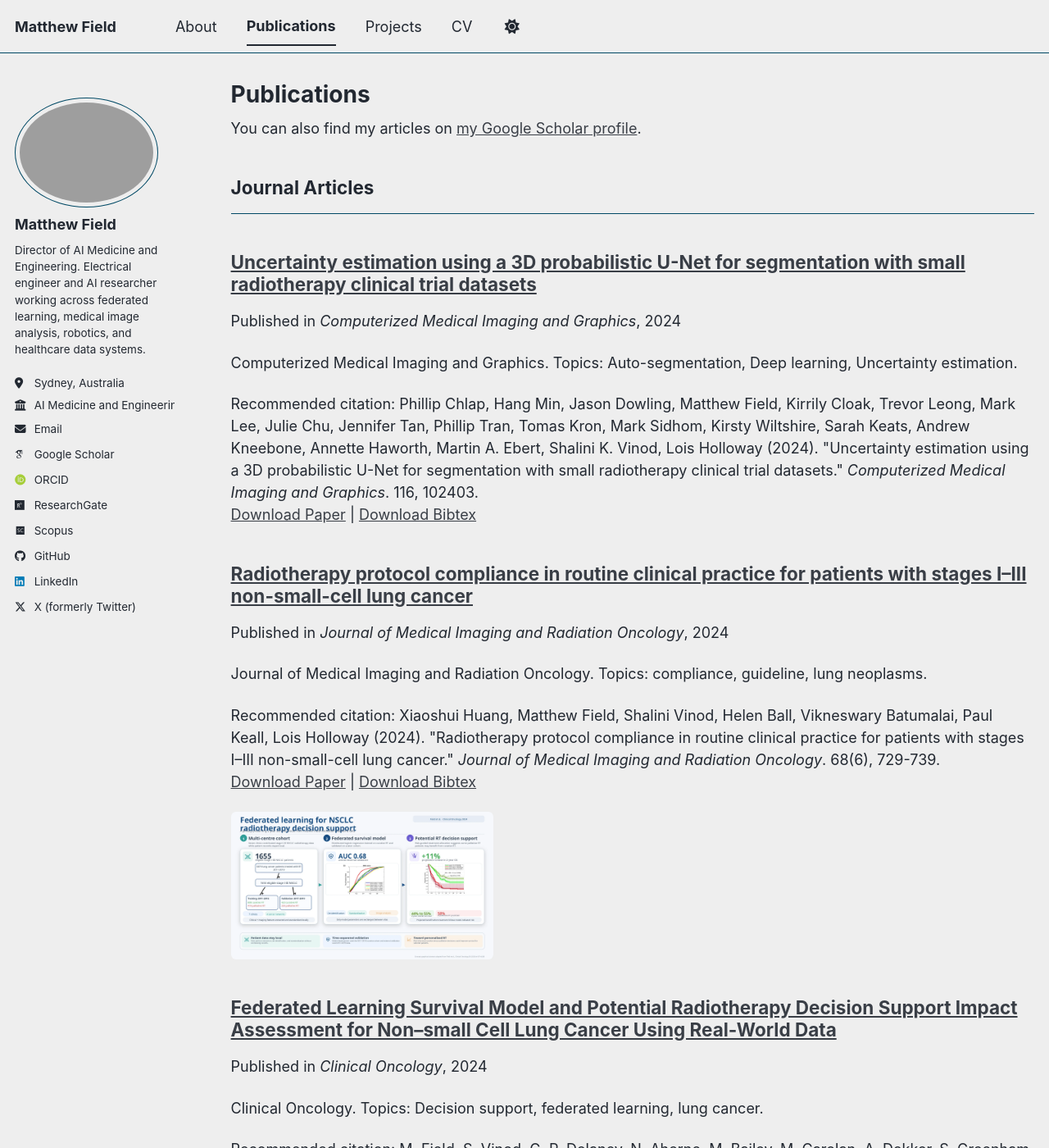
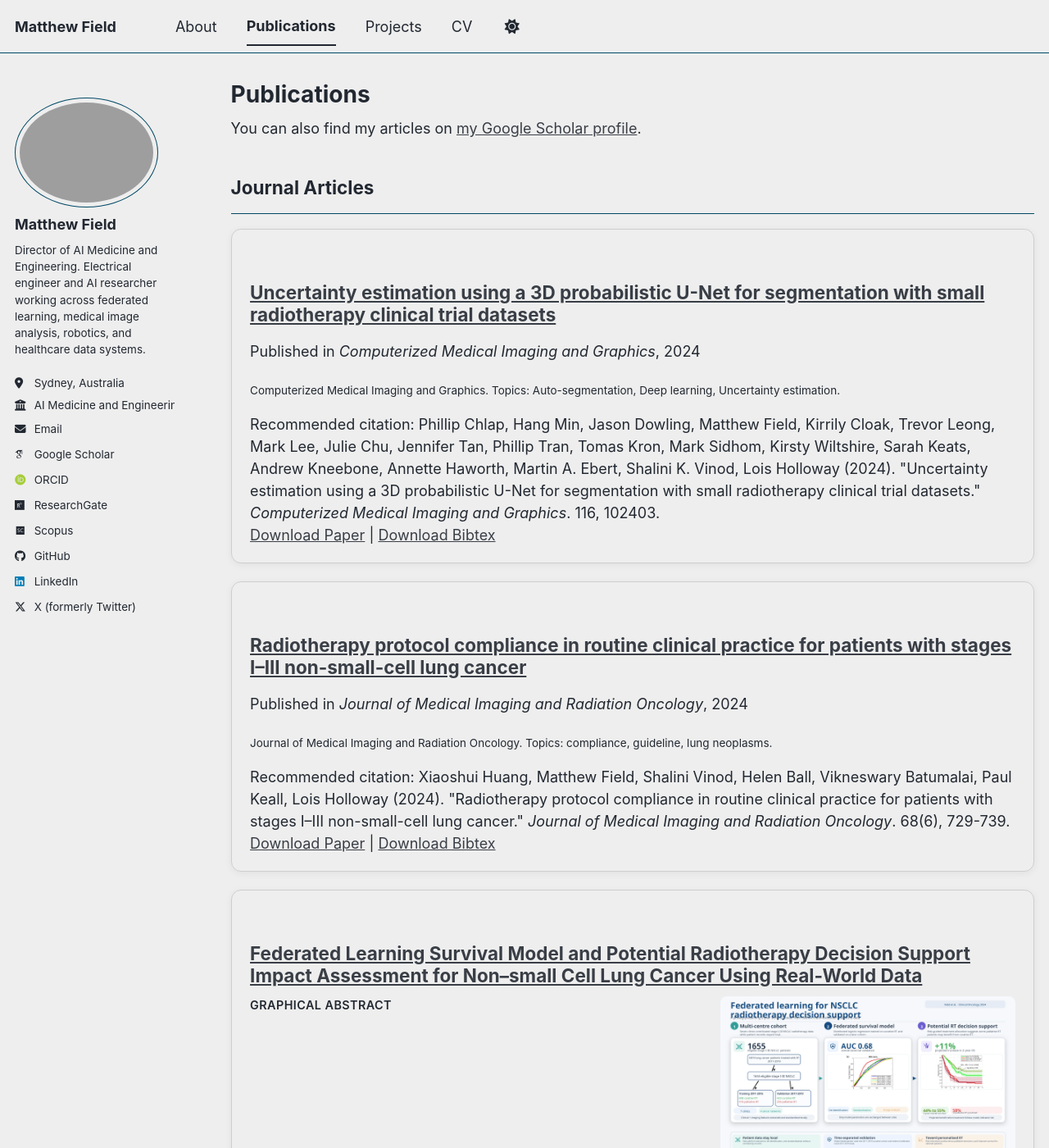
Before and after one commit to mffield/mffield.github.io, a Jekyll site: the page built from _pages/publications.html, in a window 1280 px wide and 1400 px high. Shown: the whole window at 82% size. Built offline with Jekyll 4.4.1, drawn with Linux system fonts in a browser that asks for light colours; some web fonts are replaced; a script bundle is joined from its source files by our own code; library files that are not in the unit come from our copies.

Commit message:
publication formatting

```diff
--- a/_includes/archive-single.html
+++ b/_includes/archive-single.html
@@ -14,82 +14,125 @@
   {% assign teaser = site.teaser %}
 {% endif %}
 
+{% assign teaser_src = nil %}
+{% if teaser %}
+  {% if teaser contains '://' %}
+    {% assign teaser_src = teaser %}
+  {% elsif teaser contains '/' %}
+    {% assign teaser_src = teaser | prepend: base_path %}
+  {% else %}
+    {% assign teaser_src = teaser | prepend: "/images/" | prepend: base_path %}
+  {% endif %}
+{% endif %}
+
 {% if post.id %}
   {% assign title = post.title | markdownify | remove: "<p>" | remove: "</p>" %}
 {% else %}
   {% assign title = post.title %}
 {% endif %}
 
-{% assign show_teaser = false %}
-{% if include.type == "grid" and teaser %}
-  {% assign show_teaser = true %}
-{% elsif post.collection == 'publications' and post.graphical_abstract %}
-  {% assign show_teaser = true %}
+{% assign show_grid_teaser = false %}
+{% if include.type == "grid" and teaser and post.collection != 'publications' %}
+  {% assign show_grid_teaser = true %}
+{% endif %}
+
+{% assign show_publication_teaser = false %}
+{% if post.collection == 'publications' and post.graphical_abstract %}
+  {% assign show_publication_teaser = true %}
 {% elsif post.collection == 'publications' and post.header.teaser %}
-  {% assign show_teaser = true %}
+  {% assign show_publication_teaser = true %}
 {% endif %}
 
 <div class="{{ include.type | default: "list" }}__item">
   <article class="archive__item{% if post.collection == 'publications' %} archive__item--publication{% endif %}" itemscope itemtype="http://schema.org/CreativeWork">
-    {% if show_teaser %}
-      <div class="archive__item-teaser{% if post.collection == 'publications' %} archive__item-teaser--publication{% endif %}">
-        <img src=
-          {% if teaser contains "://" %}
-            "{{ teaser }}"
-          {% elsif teaser contains "/" %}
-            "{{ teaser | prepend: base_path }}"
-          {% else %}
-            "{{ teaser | prepend: "/images/" | prepend: base_path }}"
-          {% endif %}
+
+    {% if show_grid_teaser %}
+      <div class="archive__item-teaser">
+        <img
+          src="{{ teaser_src }}"
           alt="{{ teaser_alt | escape }}"
           loading="lazy"
           decoding="async">
-        {% if teaser_caption %}
-          <p class="archive__item-teaser-caption">{{ teaser_caption }}</p>
-        {% endif %}
       </div>
     {% endif %}
 
     <h2 class="archive__item-title" itemprop="headline">
       {% if post.link %}
-        <a href="{{ post.link }}">{{ title }}</a> <a href="{{ base_path }}{{ post.url }}" rel="permalink"><i class="fa fa-link" aria-hidden="true" title="permalink"></i><span class="sr-only">Permalink</span></a>
+        <a href="{{ post.link }}">{{ title }}</a>
+        <a href="{{ base_path }}{{ post.url }}" rel="permalink">
+          <i class="fa fa-link" aria-hidden="true" title="permalink"></i>
+          <span class="sr-only">Permalink</span>
+        </a>
       {% else %}
         <a href="{{ base_path }}{{ post.url }}" rel="permalink">{{ title }}</a>
       {% endif %}
     </h2>
 
+    {% if show_publication_teaser %}
+      <figure class="archive__item-graphical-abstract">
+        <p class="archive__item-graphical-abstract-label">Graphical abstract</p>
+        <img
+          src="{{ teaser_src }}"
+          alt="{{ teaser_alt | escape }}"
+          loading="lazy"
+          decoding="async">
+        {% if teaser_caption %}
+          <figcaption class="archive__item-teaser-caption">{{ teaser_caption }}</figcaption>
+        {% endif %}
+      </figure>
+
+      <div class="archive__item-reference-divider" aria-hidden="true"></div>
+    {% endif %}
+
+    <div class="archive__item-reference-block">
       {% if post.read_time %}
-      <p class="page__meta"><i class="fa fa-clock" aria-hidden="true"></i> {% include read-time.html %}</p>
+        <p class="page__meta">
+          <i class="fa fa-clock" aria-hidden="true"></i>
+          {% include read-time.html %}
+        </p>
       {% endif %}
 
       {% if post.collection == 'teaching' %}
-          <p> {{ post.type }}, <i>{{ post.venue }}</i>, {{ post.date | default: "1900-01-01" | date: "%Y" }} </p>
+        <p>{{ post.type }}, <i>{{ post.venue }}</i>, {{ post.date | default: "1900-01-01" | date: "%Y" }}</p>
       {% elsif post.collection == 'publications' %}
-          <p>Published in <i>{{ post.venue }}</i>, {{ post.date | default: "1900-01-01" | date: "%Y" }} </p>
+        <p>Published in <i>{{ post.venue }}</i>, {{ post.date | default: "1900-01-01" | date: "%Y" }}</p>
       {% elsif post.date %}
-         <p class="page__date"><strong><i class="fa fa-fw fa-calendar" aria-hidden="true"></i> {{ site.data.ui-text[site.locale].date_label | default: "Published:" }}</strong> <time datetime="{{ post.date | default: "1900-01-01" | date_to_xmlschema }}">{{ post.date | default: "1900-01-01" | date: "%B %d, %Y" }}</time></p>
+        <p class="page__date">
+          <strong>
+            <i class="fa fa-fw fa-calendar" aria-hidden="true"></i>
+            {{ site.data.ui-text[site.locale].date_label | default: "Published:" }}
+          </strong>
+          <time datetime="{{ post.date | default: "1900-01-01" | date_to_xmlschema }}">
+            {{ post.date | default: "1900-01-01" | date: "%B %d, %Y" }}
+          </time>
+        </p>
       {% endif %}
 
       {% if post.excerpt and site.read_more != 'enabled' %}
-    <p class="archive__item-excerpt" itemprop="description">{{ post.excerpt | markdownify }}</p>
+        <div class="archive__item-excerpt" itemprop="description">
+          {{ post.excerpt | markdownify }}
+        </div>
       {% elsif post.excerpt and site.read_more == 'enabled' %}
-    <p class="archive__item-excerpt" itemprop="description"><p>{{ post.excerpt | markdownify | remove: '<p>' | remove: '</p>' }}<strong><a href="{{ base_path }}{{ post.url }}" rel="permalink"> Read more</a></strong></p></p>
+        <p class="archive__item-excerpt" itemprop="description">
+          {{ post.excerpt | markdownify | remove: '<p>' | remove: '</p>' }}
+          <strong><a href="{{ base_path }}{{ post.url }}" rel="permalink">Read more</a></strong>
+        </p>
       {% endif %}
 
       {% if post.citation and post.paperurl and post.slidesurl and post.bibtexurl %}
-      <p>Recommended citation: {{ post.citation }}<br /><a href="{{ post.paperurl }}">Download Paper</a> | <a href="{{ post.slidesurl }}">Download Slides</a> | <a href="{{ post.bibtexurl }}">Download Bibtex</a></p>
+        <p>Recommended citation: {{ post.citation }}<br><a href="{{ post.paperurl }}">Download Paper</a> | <a href="{{ post.slidesurl }}">Download Slides</a> | <a href="{{ post.bibtexurl }}">Download Bibtex</a></p>
       {% elsif post.citation and post.paperurl and post.slidesurl %}
-      <p>Recommended citation: {{ post.citation }}<br /><a href="{{ post.paperurl }}">Download Paper</a> | <a href="{{ post.slidesurl }}">Download Slides</a></p>
+        <p>Recommended citation: {{ post.citation }}<br><a href="{{ post.paperurl }}">Download Paper</a> | <a href="{{ post.slidesurl }}">Download Slides</a></p>
       {% elsif post.citation and post.paperurl and post.bibtexurl %}
-      <p>Recommended citation: {{ post.citation }}<br /><a href="{{ post.paperurl }}">Download Paper</a> | <a href="{{ post.bibtexurl }}">Download Bibtex</a></p>
+        <p>Recommended citation: {{ post.citation }}<br><a href="{{ post.paperurl }}">Download Paper</a> | <a href="{{ post.bibtexurl }}">Download Bibtex</a></p>
       {% elsif post.citation and post.paperurl %}
-      <p>Recommended citation: {{ post.citation }}<br /><a href="{{ post.paperurl }}">Download Paper</a></p>
+        <p>Recommended citation: {{ post.citation }}<br><a href="{{ post.paperurl }}">Download Paper</a></p>
       {% elsif post.citation and post.slidesurl and post.bibtexurl %}
-      <p>Recommended citation: {{ post.citation }}<br /><a href="{{ post.slidesurl }}">Download Slides</a> | <a href="{{ post.bibtexurl}}">Download Bibtex</a></p>
+        <p>Recommended citation: {{ post.citation }}<br><a href="{{ post.slidesurl }}">Download Slides</a> | <a href="{{ post.bibtexurl }}">Download Bibtex</a></p>
       {% elsif post.citation and post.slidesurl %}
-      <p>Recommended citation: {{ post.citation }}<br /><a href="{{ post.slidesurl }}">Download Slides</a></p>
+        <p>Recommended citation: {{ post.citation }}<br><a href="{{ post.slidesurl }}">Download Slides</a></p>
       {% elsif post.citation and post.bibtexurl %}
-      <p>Recommended citation: {{ post.citation }}<br /><a href="{{ post.bibtexurl }}">Download Bibtex</a></p>
+        <p>Recommended citation: {{ post.citation }}<br><a href="{{ post.bibtexurl }}">Download Bibtex</a></p>
       {% elsif post.citation %}
         <p>Recommended citation: {{ post.citation }}</p>
       {% elsif post.paperurl and post.bibtexurl %}
@@ -103,6 +146,7 @@
       {% elsif post.bibtexurl %}
         <p><a href="{{ post.bibtexurl }}">Download Bibtex</a></p>
       {% endif %}
+    </div>
 
   </article>
 </div>
--- a/assets/css/main.scss
+++ b/assets/css/main.scss
@@ -5,7 +5,7 @@
  * This file controls what is imported from /_sass
  *
  * Note that the files are processed in the order they are imported, so they are partly
-   sorted by the dependencies. Also, the first two lines of the file are required by Jekyll.
+ * sorted by the dependencies. Also, the first two lines of the file are required by Jekyll.
  */
 
 @import
@@ -42,20 +42,51 @@
   "vendor/font-awesome/brands"
 ;
 
-.archive__item--publication .archive__item-teaser--publication {
-  margin-bottom: 0.75rem;
+.archive__item--publication {
+  padding: 1rem 1.25rem 1.1rem;
+  margin: 0 0 1.25rem;
+  border: 1px solid rgba(127, 127, 127, 0.28);
+  border-radius: 12px;
+  box-shadow: 0 2px 10px rgba(0, 0, 0, 0.06);
 }
 
-.archive__item--publication .archive__item-teaser--publication img {
+.archive__item--publication .archive__item-title {
+  margin-bottom: 0.65rem;
+}
+
+.archive__item--publication .archive__item-graphical-abstract {
+  margin: 0 0 0.85rem;
+}
+
+.archive__item--publication .archive__item-graphical-abstract-label {
+  margin: 0 0 0.45rem;
+  font-size: 0.8rem;
+  font-weight: 600;
+  letter-spacing: 0.03em;
+  text-transform: uppercase;
+}
+
+.archive__item--publication .archive__item-graphical-abstract img {
+  display: block;
   width: 100%;
-  max-width: 320px;
+  max-width: 360px;
   aspect-ratio: 16 / 9;
   object-fit: contain;
-  border-radius: 6px;
+  border-radius: 8px;
 }
 
 .archive__item--publication .archive__item-teaser-caption {
-  margin-top: 0.35rem;
+  margin-top: 0.4rem;
   font-size: 0.85rem;
   line-height: 1.3;
 }
+
+.archive__item--publication .archive__item-reference-divider {
+  height: 1px;
+  margin: 0 0 0.95rem;
+  background: rgba(127, 127, 127, 0.25);
+}
+
+.archive__item--publication .archive__item-reference-block > :last-child {
+  margin-bottom: 0;
+}
```
Lines whose indentation alone changed are shown as unchanged.
